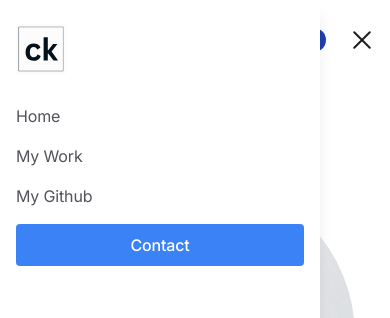
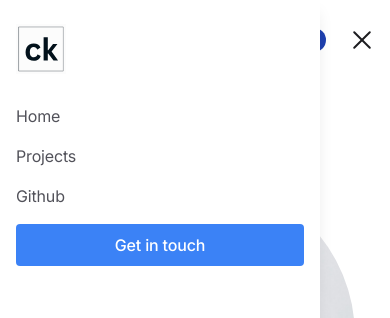
Before and after one commit to christopherkeim/christopherkeim-xyz, a Next.js app: page / in a window 390 px wide. Both pictures are taken after a click on the button "Menu". Shown: the top 318 px of the page. Built offline with nearby package versions, Linux system fonts and the light colour scheme.

Commit message:
Changed header link names for mobile.

```diff
--- a/components/ui/MobileMenu.tsx
+++ b/components/ui/MobileMenu.tsx
@@ -53,7 +53,7 @@ export function MobileMenu() {
       >
         <span className="sr-only">Menu</span>
         <svg
-          className="w-6 h-6 fill-current text-gray-900 hover:text-gray-900 dark:text-gray-300 dark:hover:text-gray-100 transition duration-150 ease-in-out"
+          className="h-6 w-6 fill-current text-gray-900 transition duration-150 ease-in-out hover:text-gray-900 dark:text-gray-300 dark:hover:text-gray-100"
           viewBox="0 0 24 24"
           xmlns="http://www.w3.org/2000/svg"
         >
@@ -69,7 +69,7 @@ export function MobileMenu() {
           show={mobileNavOpen}
           as="nav"
           id="mobile-nav"
-          className="fixed top-0 h-screen z-20 left-0 w-full max-w-sm -ml-16 overflow-scroll bg-white dark:bg-gray-900 shadow-lg no-scrollbar"
+          className="no-scrollbar fixed left-0 top-0 z-20 -ml-16 h-screen w-full max-w-sm overflow-scroll bg-white shadow-lg dark:bg-gray-900"
           enter="transition ease-out duration-200 transform"
           enterFrom="opacity-0 -tranblue-x-full"
           enterTo="opacity-100 tranblue-x-0"
@@ -77,11 +77,11 @@ export function MobileMenu() {
           leaveFrom="opacity-100"
           leaveTo="opacity-0"
         >
-          <div className="py-6 pr-4 pl-20">
+          <div className="py-6 pl-20 pr-4">
             {/* Logo */}
             <Link
               href="/"
-              className="inline-block mb-4"
+              className="mb-4 inline-block"
               aria-label="Crypto Real Time Inference"
               onClick={() => setMobileNavOpen(false)}
             >
@@ -92,7 +92,7 @@ export function MobileMenu() {
               <li>
                 <Link
                   href="/"
-                  className="flex text-gray-600 hover:text-gray-900 dark:text-gray-300 dark:hover:text-gray-100 py-2"
+                  className="flex py-2 text-gray-600 hover:text-gray-900 dark:text-gray-300 dark:hover:text-gray-100"
                   onClick={() => setMobileNavOpen(false)}
                 >
                   Home
@@ -101,10 +101,10 @@ export function MobileMenu() {
               <li>
                 <Link
                   href="/projects"
-                  className="flex text-gray-600 hover:text-gray-900 dark:text-gray-300 dark:hover:text-gray-100 py-2"
+                  className="flex py-2 text-gray-600 hover:text-gray-900 dark:text-gray-300 dark:hover:text-gray-100"
                   onClick={() => setMobileNavOpen(false)}
                 >
-                  My Work
+                  Projects
                 </Link>
               </li>
               <li>
@@ -112,19 +112,19 @@ export function MobileMenu() {
                   href="https://github.com/christopherkeim"
                   referrerPolicy="no-referrer"
                   target="_blank"
-                  className="flex text-gray-600 hover:text-gray-900 dark:text-gray-300 dark:hover:text-gray-100 py-2"
+                  className="flex py-2 text-gray-600 hover:text-gray-900 dark:text-gray-300 dark:hover:text-gray-100"
                   onClick={() => setMobileNavOpen(false)}
                 >
-                  My Github
+                  Github
                 </Link>
               </li>
               <li>
                 <Link
                   href="/contact"
-                  className="font-medium w-full inline-flex items-center justify-center border border-transparent px-4 py-2 my-2 rounded text-white bg-blue-500 hover:bg-blue-400 transition duration-150 ease-in-out"
+                  className="my-2 inline-flex w-full items-center justify-center rounded border border-transparent bg-blue-500 px-4 py-2 font-medium text-white transition duration-150 ease-in-out hover:bg-blue-400"
                   onClick={() => setMobileNavOpen(false)}
                 >
-                  Contact
+                  Get in touch
                 </Link>
               </li>
             </ul>
```
